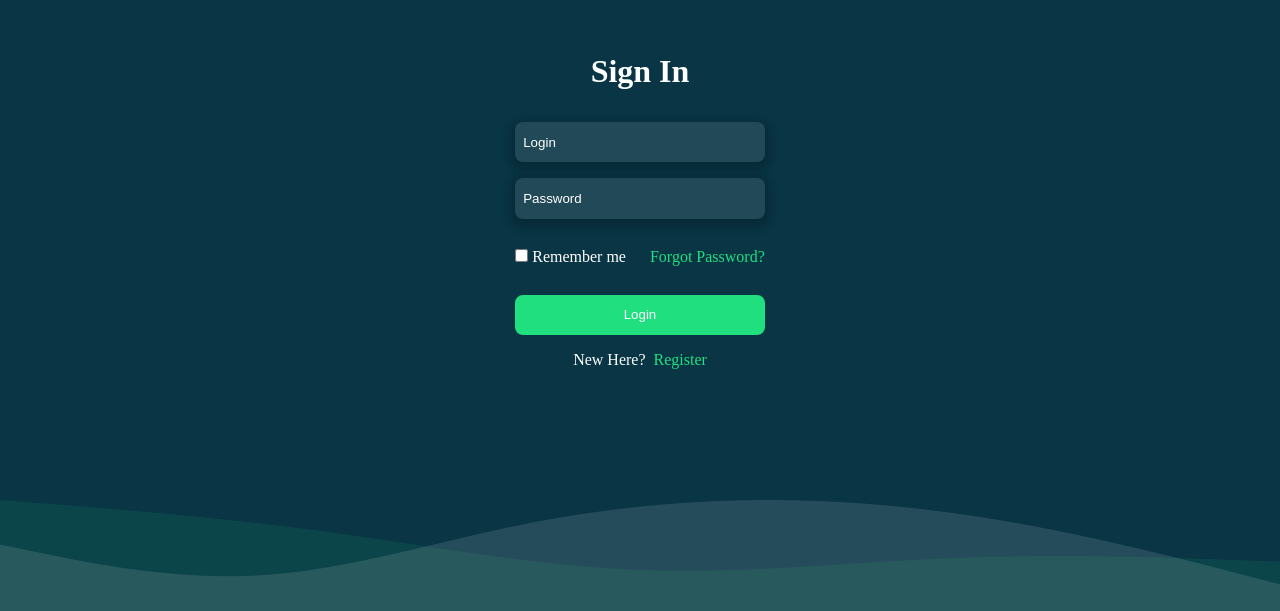
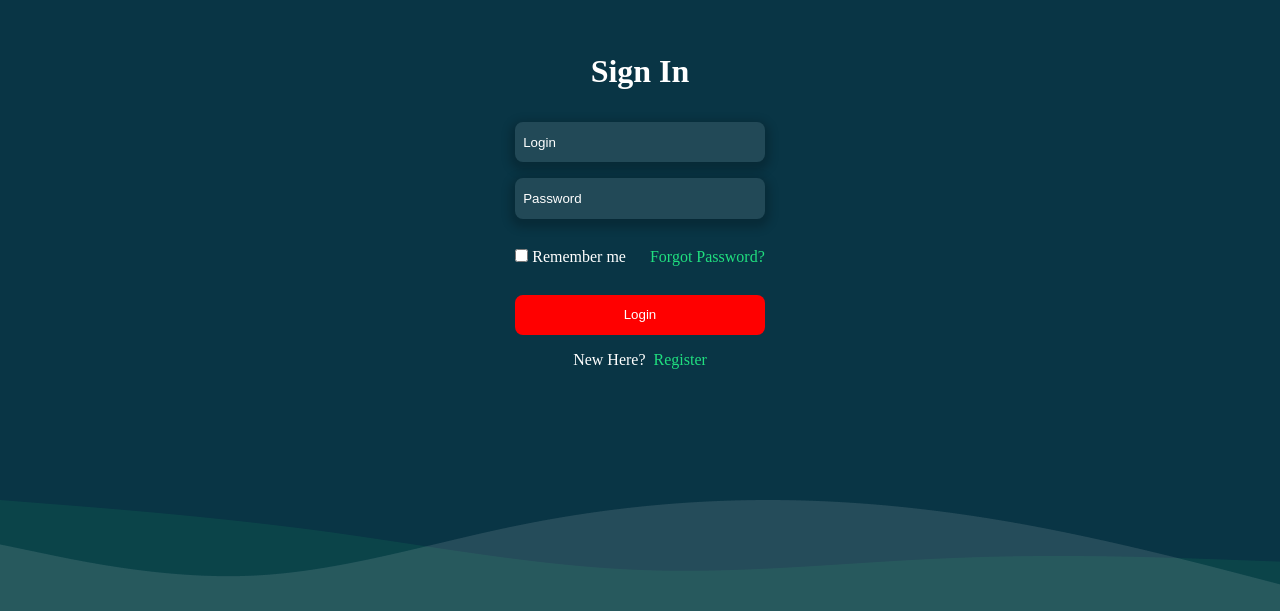
Before and after one commit to o-flores/loginPage, a React (Create React App) app: page / in a window 1280 px wide. Shown: the part 189-800 px from the top of the page. Built offline with nearby package versions, Linux system fonts and the light colour scheme.

Commit message:
feat: verifies if user exists

```diff
--- a/src/components/login/Login.tsx
+++ b/src/components/login/Login.tsx
@@ -1,17 +1,25 @@
+/* eslint-disable import/extensions */
+/* eslint-disable import/no-unresolved */
 /* eslint-disable no-use-before-define */
 import React, { useState, FormEvent } from 'react';
 import { Link } from 'react-router-dom';
 import './login.scss';
 import loginVector from '../../images/Vectors.png';
+import userLogin from '../../services/userLogin';
 
 function Login() {
   const [login, setLogin] = useState('');
   const [password, setPassword] = useState('');
 
-  function handleSubmit(e: FormEvent) {
+  async function handleSubmit(e: FormEvent) {
     e.preventDefault();
-    console.log(login);
-    console.log(password);
+    const response = await userLogin(login, password);
+    console.log(response);
+  }
+
+  function verifyForm() {
+    if (login && password) return false;
+    return true;
   }
   return (
     <main>
@@ -40,7 +48,12 @@
           </label>
           <Link to="/">Forgot Password?</Link>
         </div>
-        <button type="submit">Login</button>
+        <button
+          type="submit"
+          disabled={verifyForm()}
+        >
+          Login
+        </button>
       </form>
       <p>
         New Here?
--- /dev/null
+++ b/src/services/userLogin.ts
@@ -0,0 +1,27 @@
+async function userLogin(email: String, password: String) {
+  const myHeaders = new Headers();
+  myHeaders.append('accept', 'application/json');
+  myHeaders.append('Content-Type', 'application/json');
+
+  const raw = JSON.stringify({
+    email,
+    password,
+  });
+
+  const requestOptions = {
+    method: 'POST',
+    headers: myHeaders,
+    body: raw,
+  };
+
+  try {
+    const data = await fetch('http://fdr-authmanager.herokuapp.com/api/v1/accounts/login', requestOptions);
+    return data;
+  } catch (error) {
+    return error;
+  }
+  // teste@hotmail.com
+  // 123
+}
+
+export default userLogin;
```
